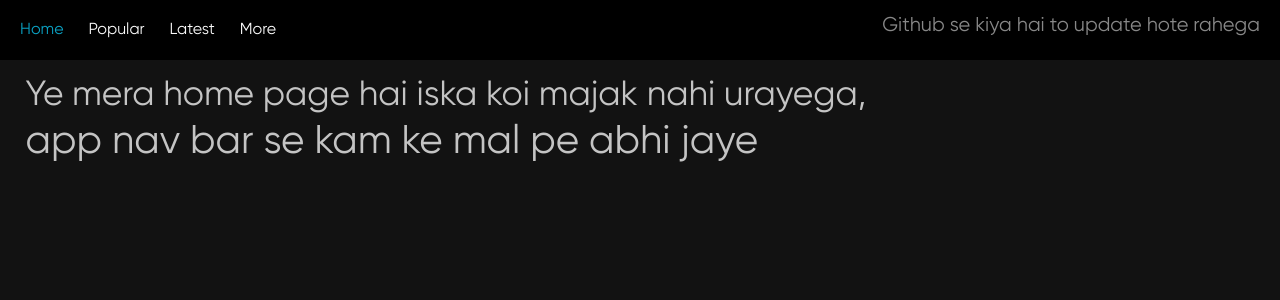
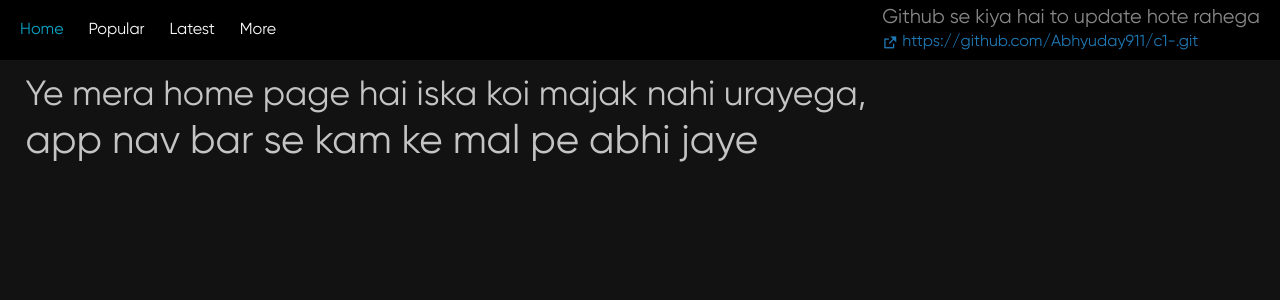
Before and after one commit to Abhyuday911/c1-, a React (Create React App) app: page / in a window 1280 px wide. Shown: the top 300 px of the page. Built offline with nearby package versions, Linux system fonts and the light colour scheme.

Commit message:
added github link

```diff
--- a/src/Components/Navbar.js
+++ b/src/Components/Navbar.js
@@ -25,7 +25,10 @@ const Navbar = () => {
                 </NavLink>
                 <p>More</p>
             </div>
-            <div id="nright"><h5>Github se kiya hai to update hote rahega</h5></div>
+            <div id="nright">
+                <h5>Github se kiya hai to update hote rahega</h5>
+                <a href="https://github.com/Abhyuday911/c1-.git"><i class="ri-external-link-fill"></i> https://github.com/Abhyuday911/c1-.git</a>
+            </div>
         </div>
     )
 }
--- a/src/Stylesheets/mycss.css
+++ b/src/Stylesheets/mycss.css
@@ -66,8 +66,7 @@ body {
     left: 0%;
 }
 
-#nleft,
-#nright {
+#nleft {
     /* height: auto; */
     /* width: auto; */
     display: flex;
@@ -141,3 +140,13 @@ ul{
 .activeNavLink{
     color: rgb(10, 162, 196) !important;
 }
+
+#nright a{
+    color: rgb(31, 121, 181);
+    display: flex;
+    gap: 4px;
+}
+
+#nright h5{
+    margin: 0;
+}
```
